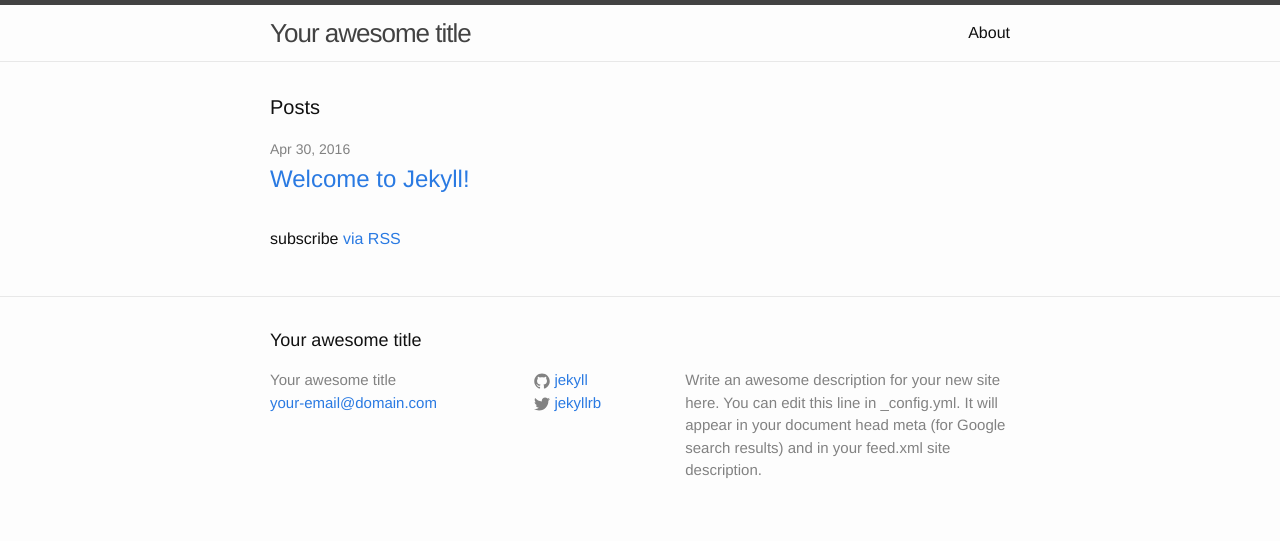
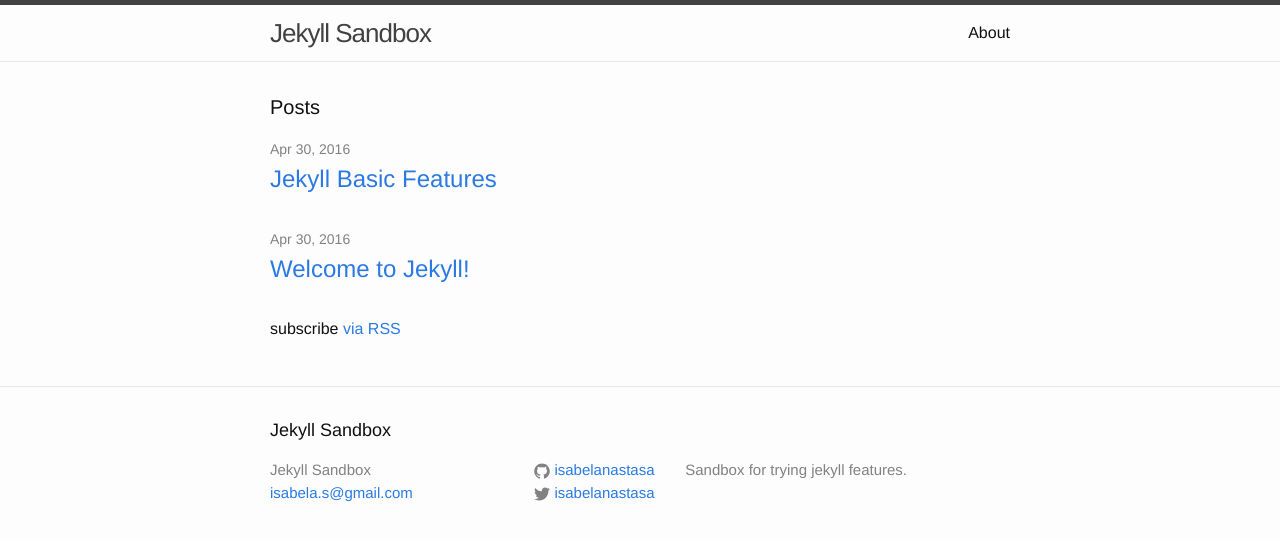
Before and after one commit to isabelanastasa/sandbox, a Jekyll site: the page built from test-jekyll/index.html, in a window 1280 px wide. Shown: the top 541 px of the page. Built offline with Jekyll 4.4.1, drawn with Linux system fonts in a browser that asks for light colours.

Commit message:
test-jekyill: change config

```diff
--- a/test-jekyll/_config.yml
+++ b/test-jekyll/_config.yml
@@ -6,16 +6,14 @@
 # 'jekyll serve'. If you change this file, please restart the server process.
 
 # Site settings
-title: Your awesome title
-email: your-email@domain.com
+title: Jekyll Sandbox
+email: isabela.s@gmail.com
 description: > # this means to ignore newlines until "baseurl:"
-  Write an awesome description for your new site here. You can edit this
-  line in _config.yml. It will appear in your document head meta (for
-  Google search results) and in your feed.xml site description.
+  Sandbox for trying jekyll features.
 baseurl: "" # the subpath of your site, e.g. /blog
 url: "http://yourdomain.com" # the base hostname & protocol for your site
-twitter_username: jekyllrb
-github_username:  jekyll
+twitter_username: isabelanastasa
+github_username:  isabelanastasa
 
 # Build settings
 markdown: kramdown
--- /dev/null
+++ b/test-jekyll/_posts/2016-04-30-jekyll-basic-features.markdown
@@ -0,0 +1,7 @@
+---
+layout: post
+title:  "Jekyll Basic Features"
+date:   2016-04-30 14:38:00 +0200
+categories: jekyll test sandbox demo
+---
+Lorem Ipsum and some other wonderful texts.
```
